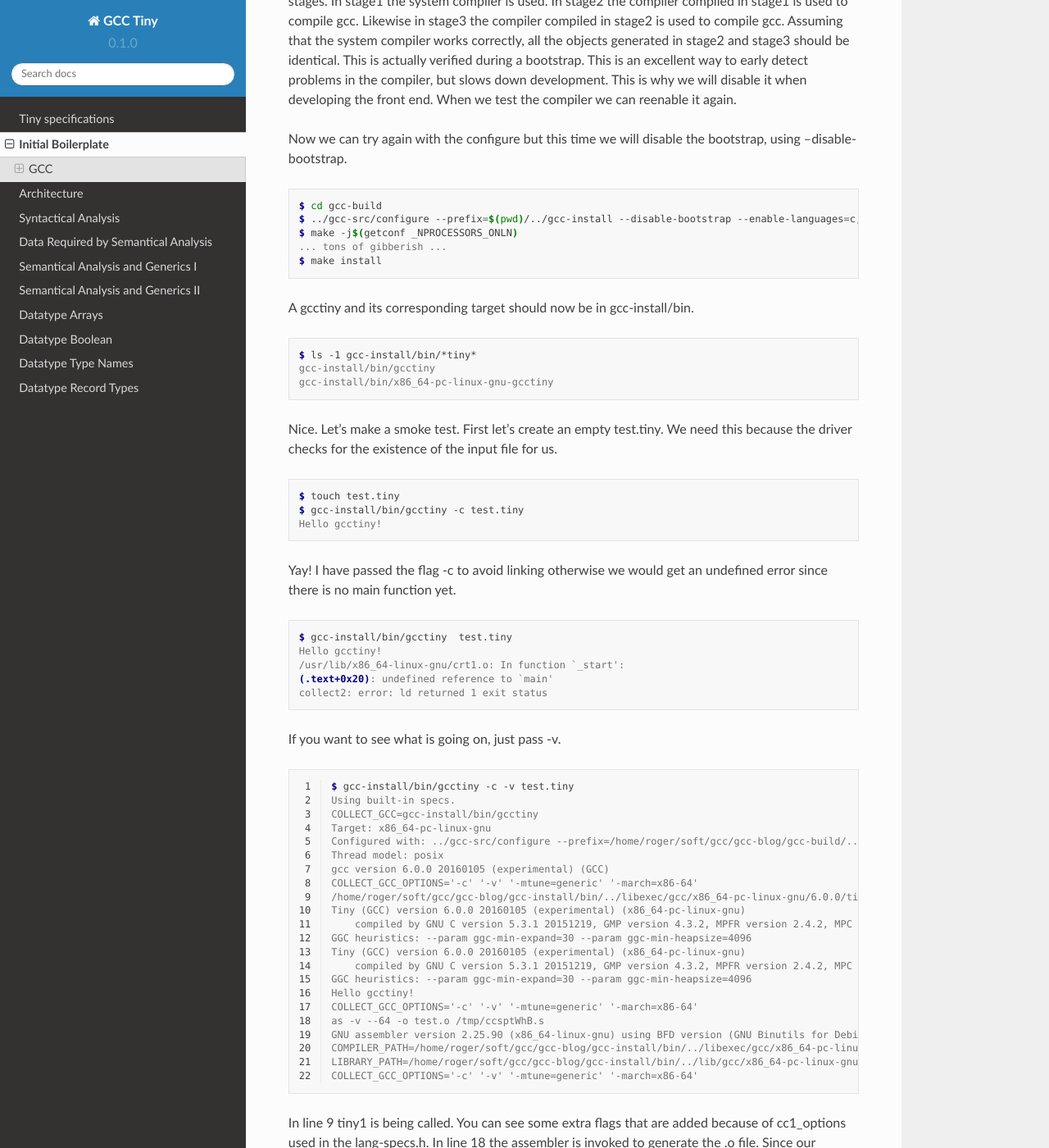
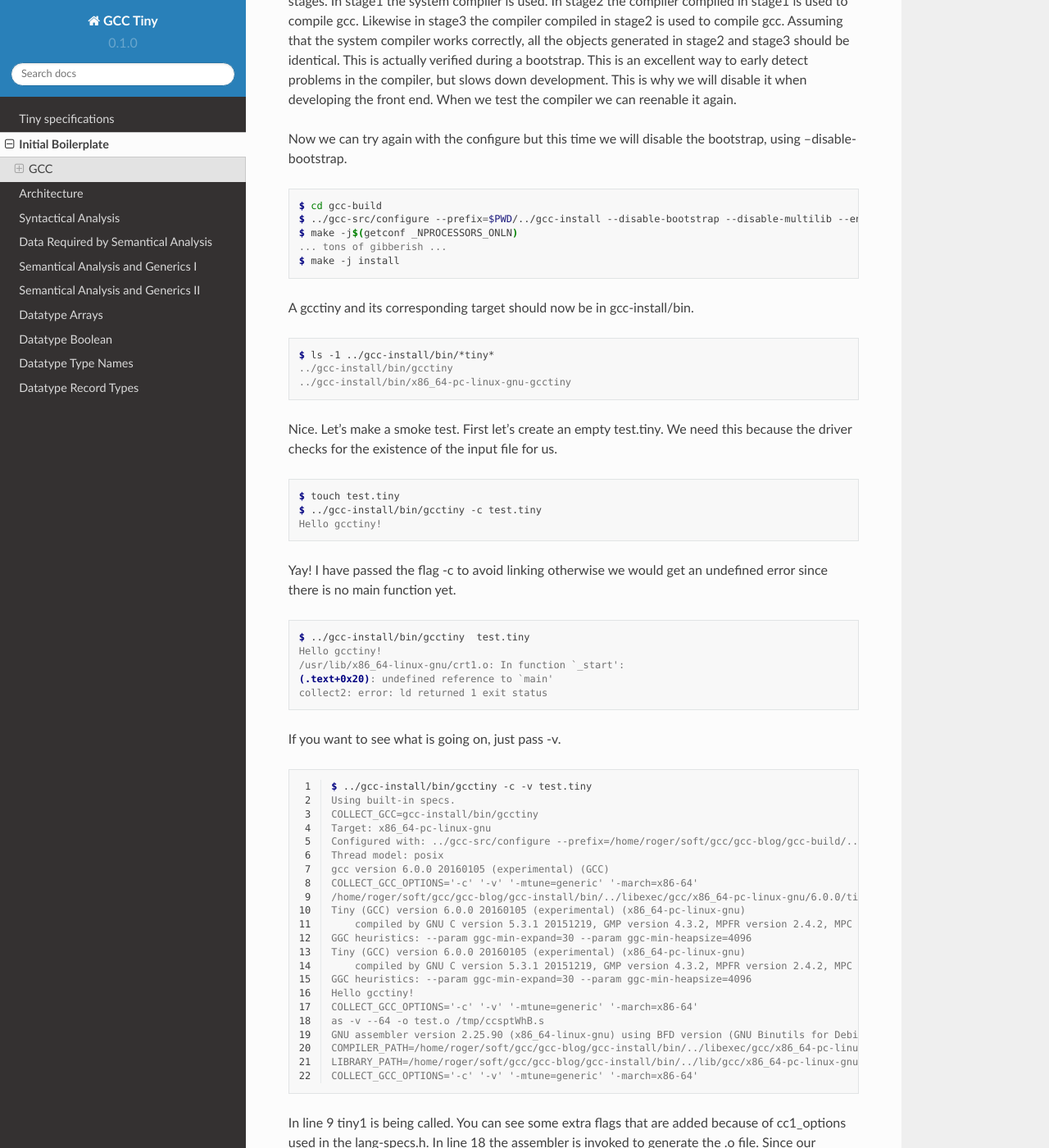
Before and after one commit to GCC-Tiny/gcc-tiny-docs-rtd, a Sphinx documentation site: the page built from docs/source/part02.rst, in a window 1280 px wide and 1400 px high, scrolled down 12430 px. Shown: the whole window at 82% size. Built offline with Sphinx 7.4.7 and the Read the Docs theme 2.0.0, drawn with Linux system fonts in a browser that asks for light colours; some of the changed text lies outside the part shown.

Commit message:
part02: clarify code paths to gcc-install

```diff
--- a/docs/source/part02.rst
+++ b/docs/source/part02.rst
@@ -213,7 +213,7 @@ with tiny support. This will fail. Do not worry, this is expected.
 .. code-block:: shell-session
 
     $ cd gcc-build
-    $ ../gcc-src/configure --prefix=$(pwd)/../gcc-install --enable-languages=c,c++,tiny
+    $ ../gcc-src/configure --prefix=$PWD/../gcc-install --disable-multilib --enable-languages=c,c++,tiny
     ...
     The following requested languages could not be built: tiny
     Supported languages are: c,c,c++,fortran,go,java,jit,lto,objc,obj-c++
@@ -717,18 +717,18 @@ the bootstrap, using --disable-bootstrap.
 .. code-block:: shell-session
 
     $ cd gcc-build
-    $ ../gcc-src/configure --prefix=$(pwd)/../gcc-install --disable-bootstrap --enable-languages=c,c++,tiny
+    $ ../gcc-src/configure --prefix=$PWD/../gcc-install --disable-bootstrap --disable-multilib --enable-languages=c,c++,tiny
     $ make -j$(getconf _NPROCESSORS_ONLN)
     ... tons of gibberish ...
-    $ make install
+    $ make -j install
 
 A gcctiny and its corresponding target should now be in gcc-install/bin.
 
 .. code-block:: shell-session
 
-    $ ls -1 gcc-install/bin/*tiny*
-    gcc-install/bin/gcctiny
-    gcc-install/bin/x86_64-pc-linux-gnu-gcctiny
+    $ ls -1 ../gcc-install/bin/*tiny*
+    ../gcc-install/bin/gcctiny
+    ../gcc-install/bin/x86_64-pc-linux-gnu-gcctiny
 
 Nice. Let's make a smoke test. First let's create an empty test.tiny.
 We need this because the driver checks for the existence of the input
@@ -737,7 +737,7 @@ file for us.
 .. code-block:: shell-session
 
     $ touch test.tiny
-    $ gcc-install/bin/gcctiny -c test.tiny
+    $ ../gcc-install/bin/gcctiny -c test.tiny
     Hello gcctiny!
 
 Yay! I have passed the flag -c to avoid linking otherwise we would get
@@ -745,7 +745,7 @@ an undefined error since there is no main function yet.
 
 .. code-block:: shell-session
 
-    $ gcc-install/bin/gcctiny  test.tiny
+    $ ../gcc-install/bin/gcctiny  test.tiny
     Hello gcctiny!
     /usr/lib/x86_64-linux-gnu/crt1.o: In function `_start':
     (.text+0x20): undefined reference to `main'
@@ -756,7 +756,7 @@ If you want to see what is going on, just pass -v.
 .. code-block:: shell-session
     :linenos:
 
-    $ gcc-install/bin/gcctiny -c -v test.tiny
+    $ ../gcc-install/bin/gcctiny -c -v test.tiny
     Using built-in specs.
     COLLECT_GCC=gcc-install/bin/gcctiny
     Target: x86_64-pc-linux-gnu
```
